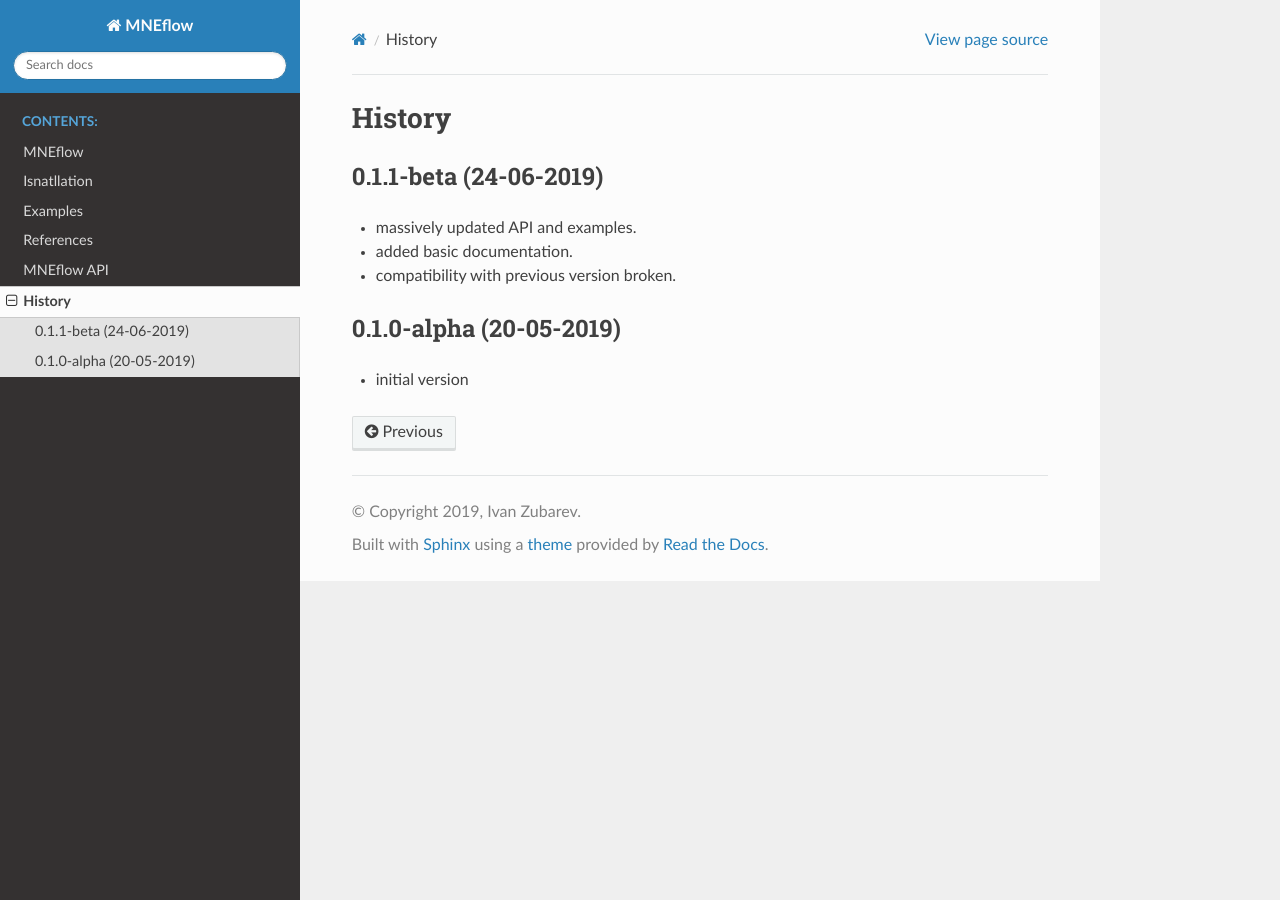
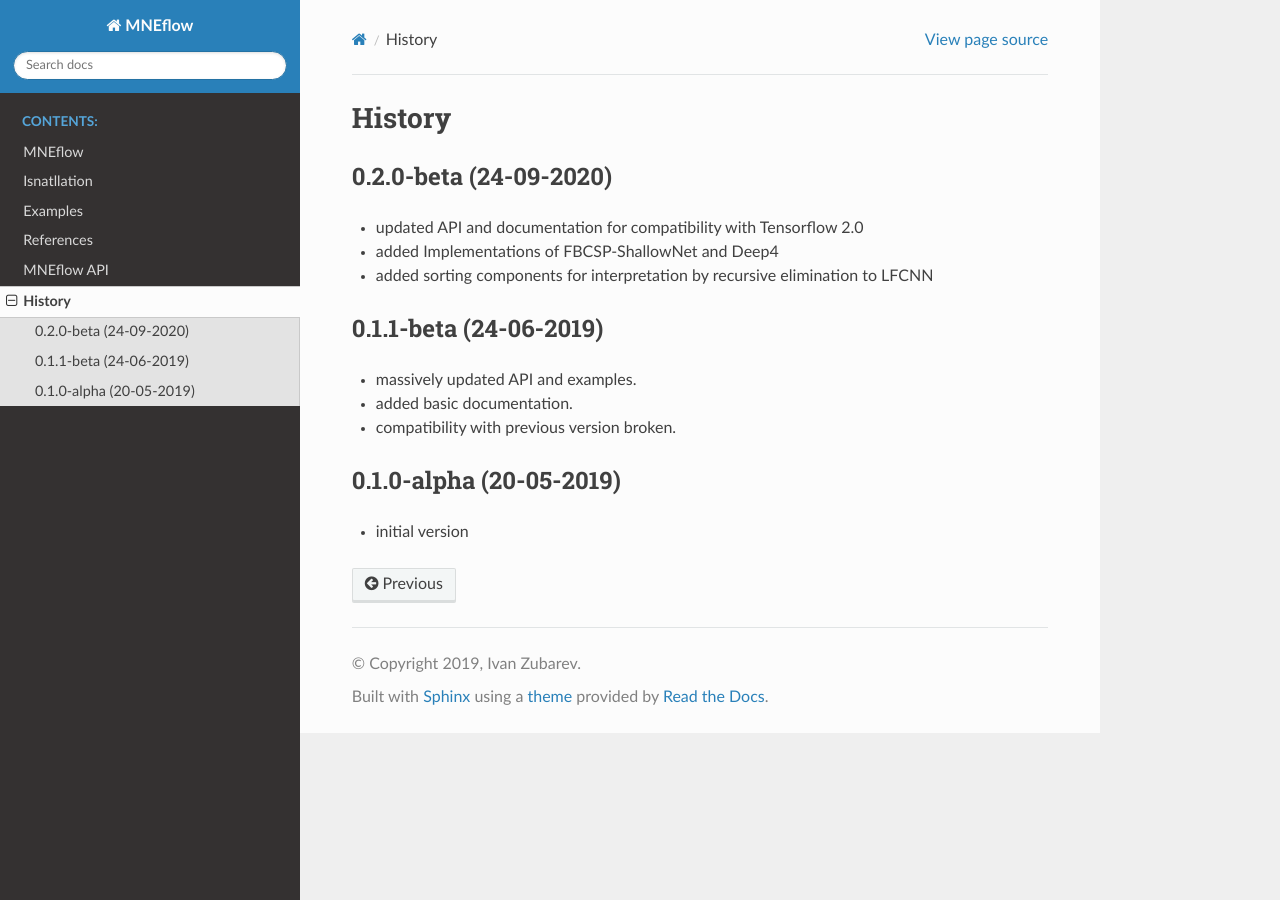
Before and after one commit to zubara/mneflow, a Sphinx documentation site: the page built from docs/changelog.rst, in a window 1280 px wide. Built offline with Sphinx 7.4.7 and the Read the Docs theme 2.0.0, drawn with Linux system fonts in a browser that asks for light colours.

Commit message:
fixed documentation#3

```diff
--- a/docs/changelog.rst
+++ b/docs/changelog.rst
@@ -1,5 +1,13 @@
 History
 =======
+
+0.2.0-beta (24-09-2020)
+-----------------------
+* updated API and documentation for compatibility with Tensorflow 2.0
+* added Implementations of FBCSP-ShallowNet and Deep4
+* added sorting components for interpretation by recursive elimination to LFCNN
+
+
 
 0.1.1-beta (24-06-2019)
 -----------------------
--- a/docs/intro.rst
+++ b/docs/intro.rst
@@ -5,9 +5,7 @@ MNEflow provides a convenient way to apply neural networks implemmented in Tenso
 
 Isnatllation
 ============
-``
-pip install mneflow
-``
+>>> pip install mneflow
 
 
 Examples
```
Also changed, not shown: 14 other files.
